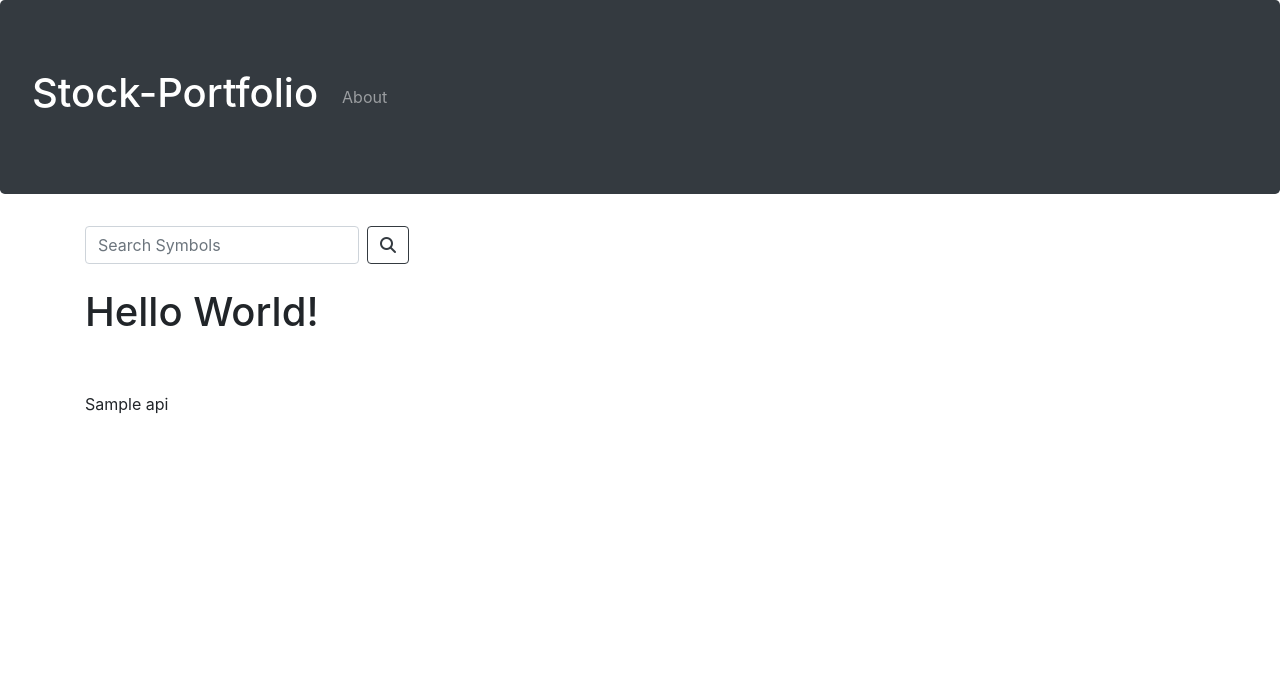
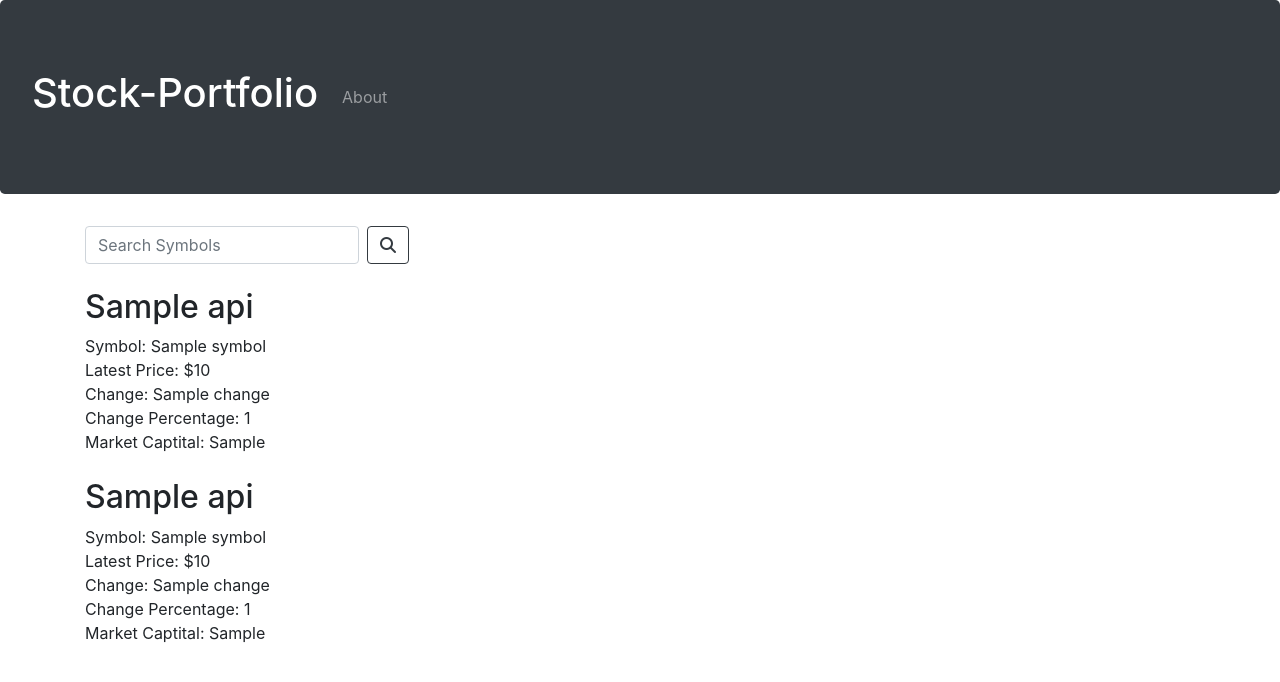
Before and after one commit to Rekha1912/Stock-Market, a Django app: template stocks/templates/home.html in a window 1280 px wide. Shown: the top 682 px of the page. Run offline with Django 3.2, Linux system fonts and the light colour scheme; the template is opened without the code that fills it: most values are stand-ins (such as "Sample title", 1, 10 or a date in 2020); some libraries are stand-ins or nearby versions.

Commit message:
added user acc

```diff
--- a/stock_market/settings.py
+++ b/stock_market/settings.py
@@ -119,3 +119,5 @@ USE_TZ = True
 # https://docs.djangoproject.com/en/3.0/howto/static-files/
 
 STATIC_URL = '/static/'
+
+# LOGIN_REDIRECT_URL = 'home'
--- a/stocks/templates/home.html
+++ b/stocks/templates/home.html
@@ -1,10 +1,30 @@
 {% extends 'base.html' %}
 {% block content %}
 
-<h1> Hello World! </h1>
-<br/>
-<br/>
+{% if api %}
+    {% if api == "ERROR..." %}
+        There is a problem with your URL, please try again...
+    {% else %}
+        <h2>{{ api.companyName}}</h2>
+            Symbol: {{ api.symbol }} <br/>
+            Latest Price: ${{ api.latestPrice }} <br/>
+            Change: {{ api.change }} <br/>
+            Change Percentage: {{ api.changePercent }} <br/>
+            Market Captital: {{ api.marketCap }} <br/><br/>
+    {% endif %}
+{% endif %}
 
-{{ api }}
+{% if api %}
+    {% if api == "ERROR..." %}
+        There is a problem with your URL, please try again...
+    {% else %}
+        <h2>{{ api.companyName}}</h2>
+            Symbol: {{ api.symbol }} <br/>
+            Latest Price: ${{ api.latestPrice }} <br/>
+            Change: {{ api.change }} <br/>
+            Change Percentage: {{ api.changePercent }} <br/>
+            Market Captital: {{ api.marketCap }} <br/><br/>
+    {% endif %}
+{% endif %}
 
 {% endblock content %}
```
Also changed, not shown: stocks/templates/registration/login.html (added, +12 -0 lines).
